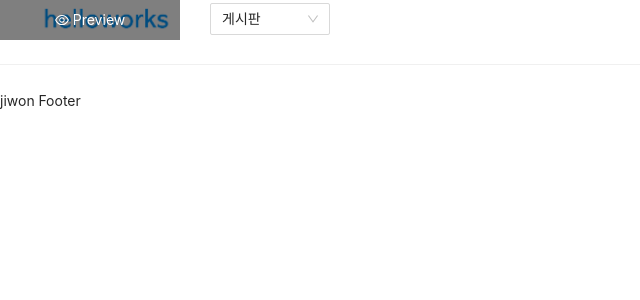
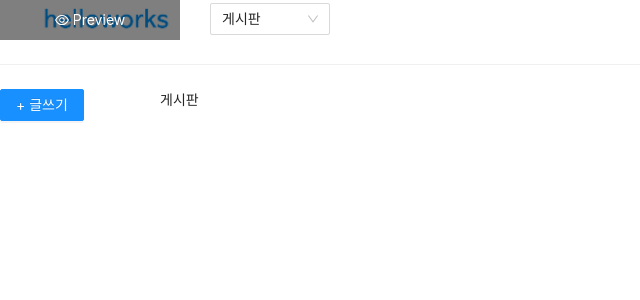
Before and after one commit to jiwon9412/myreact, a React (Create React App) app: page /board in a window 1280 px wide. Shown: the top 300 px of the page, without its empty margins (0-640 px from the left). Built offline with nearby package versions, Linux system fonts and the light colour scheme.

Commit message:
INIT: 게시판 사이드 버튼 추가, 버튼 컴포넌트 정의 완료, css적용은 실패 수정필요

```diff
--- a/src/App.js
+++ b/src/App.js
@@ -4,7 +4,9 @@ import { Row, Col, Divider } from 'antd';
 
 import Main from './components/pages/main';
 import Header from './components/templetes/Header';
-import Footer from './components/templetes/Footer';
+import Board from './components/pages/board';
+import BoardSide from './components/pages/boardSide';
+import Home from './components/pages/home';
 
 function App() {
   return (
@@ -17,15 +19,17 @@ function App() {
         </Row>
         <Divider />
         <Row>
-          <Col span={24}>
+          <Col span={3}>
             <Routes>
-              <Route path="/main" element={<Main />} />
+              <Route path="/board" element={<BoardSide />} />
             </Routes>
           </Col>
-        </Row>
-        <Row>
-          <Col span={24}>
-            <Footer />
+          <Col span={21}>
+            <Routes>
+              <Route path="/" element={<Home />} />
+              <Route path="/main" element={<Main />} />
+              <Route path="/board" element={<Board />} />
+            </Routes>
           </Col>
         </Row>
       </BrowserRouter>
--- /dev/null
+++ b/src/components/atoms/Button/Button.css
@@ -0,0 +1,4 @@
+.sideFirstName {
+  margin-top: 20;
+  margin-left: 20;
+}
--- /dev/null
+++ b/src/components/atoms/Button/index.js
@@ -0,0 +1,13 @@
+import React from 'react';
+import { Button } from 'antd';
+import './Button.css';
+
+export default function MyButton({ className, onClick, buttonName }) {
+  //console.log(className);
+
+  return (
+    <Button type="primary" className={className} onClick={onClick}>
+      {buttonName && buttonName}
+    </Button>
+  );
+}
--- /dev/null
+++ b/src/components/pages/board/index.js
@@ -0,0 +1,5 @@
+import React from 'react';
+
+export default function Board() {
+  return <div>게시판</div>;
+}
--- /dev/null
+++ b/src/components/pages/boardSide/index.js
@@ -0,0 +1,17 @@
+import React from 'react';
+import MyButton from '../../atoms/Button';
+export default function BoardSide() {
+  const handleClick = () => {
+    //
+  };
+
+  return (
+    <div>
+      <MyButton
+        className="sideFirstName"
+        onClick={handleClick}
+        buttonName="+ 글쓰기"
+      />
+    </div>
+  );
+}
--- /dev/null
+++ b/src/components/pages/home/index.js
@@ -0,0 +1,5 @@
+import React from 'react';
+
+export default function Home() {
+  return <div>home</div>;
+}
--- a/src/components/templetes/Footer/index.js
+++ /dev/null
@@ -1,5 +0,0 @@
-import React from 'react';
-
-export default function Footer() {
-  return <div>jiwon Footer</div>;
-}
--- a/src/components/templetes/Header/index.js
+++ b/src/components/templetes/Header/index.js
@@ -1,17 +1,20 @@
 import React from 'react';
 import {} from 'antd';
+import { useNavigate } from 'react-router-dom';
 
 import Logo from '../../atoms/logo';
 import MenuSelect from '../../atoms/menuSelect';
 
 export default function Header() {
+  let navigate = useNavigate();
+
   /**
    * 메뉴 선택 시 화면 넘어가는 함수
    * @param {*} value
    */
   const selectMenu = (value) => {
     // value값으로 화면 넘기는 api
-    alert(`${value} 화면으로 넘어갑니다.`);
+    navigate(`/${value}`);
   };
 
   return (
--- /dev/null
+++ b/src/components/templetes/Side/index.js
@@ -0,0 +1,5 @@
+import React from 'react';
+
+export default function Side() {
+  return <div style={{ backgroundColor: 'blue' }}>ji</div>;
+}
```
